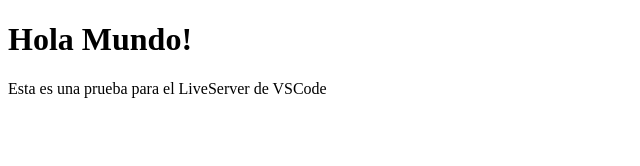
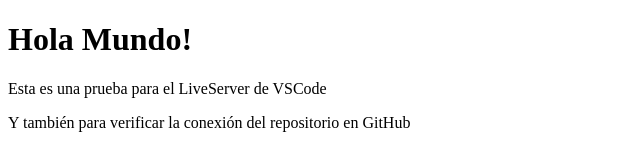
Before and after one commit to yaysson89/proyectoDemoCursoPrework, a plain HTML site: page index.html in a window 1280 px wide. Shown: the whole page, without its empty margins (0-640 px from the left). Drawn offline with Linux system fonts and the light colour scheme.

Commit message:
cambios agregados

```diff
--- a/index.html
+++ b/index.html
@@ -9,5 +9,6 @@
 <body>
     <h1>Hola Mundo!</h1>
     <p>Esta es una prueba para el LiveServer de VSCode</p>
+    <p>Y también para verificar la conexión del repositorio en GitHub</p>
 </body>
 </html>
```
